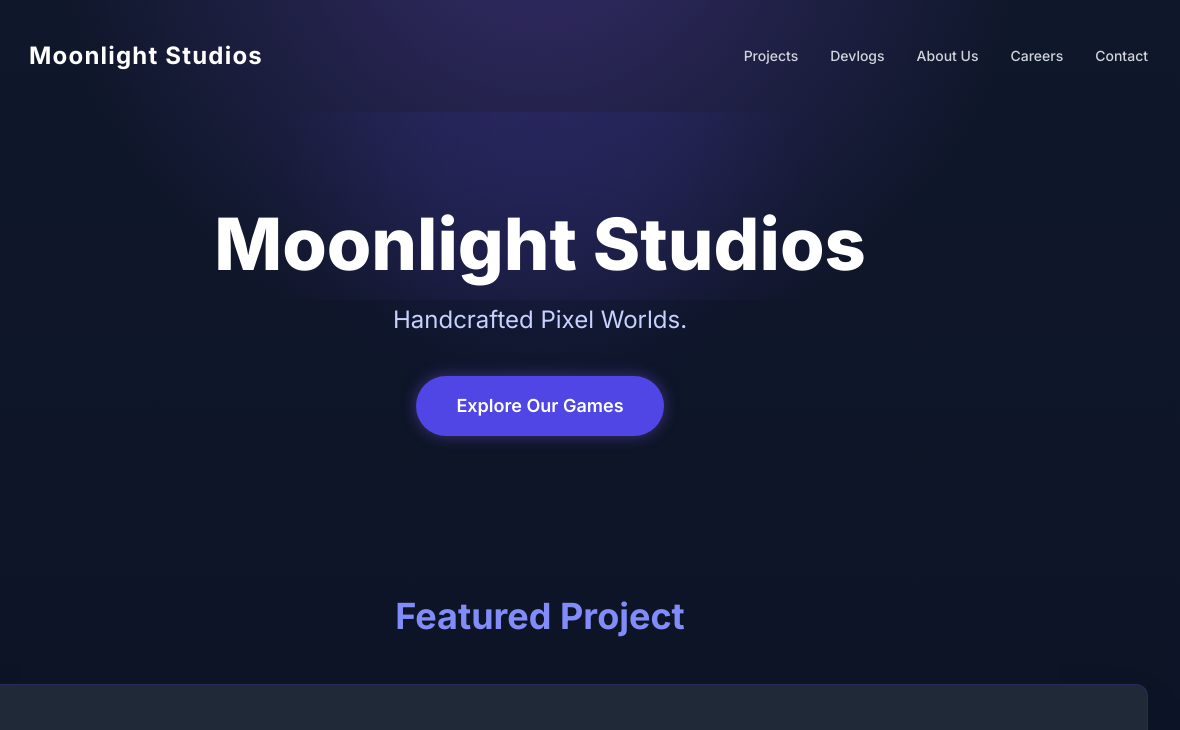
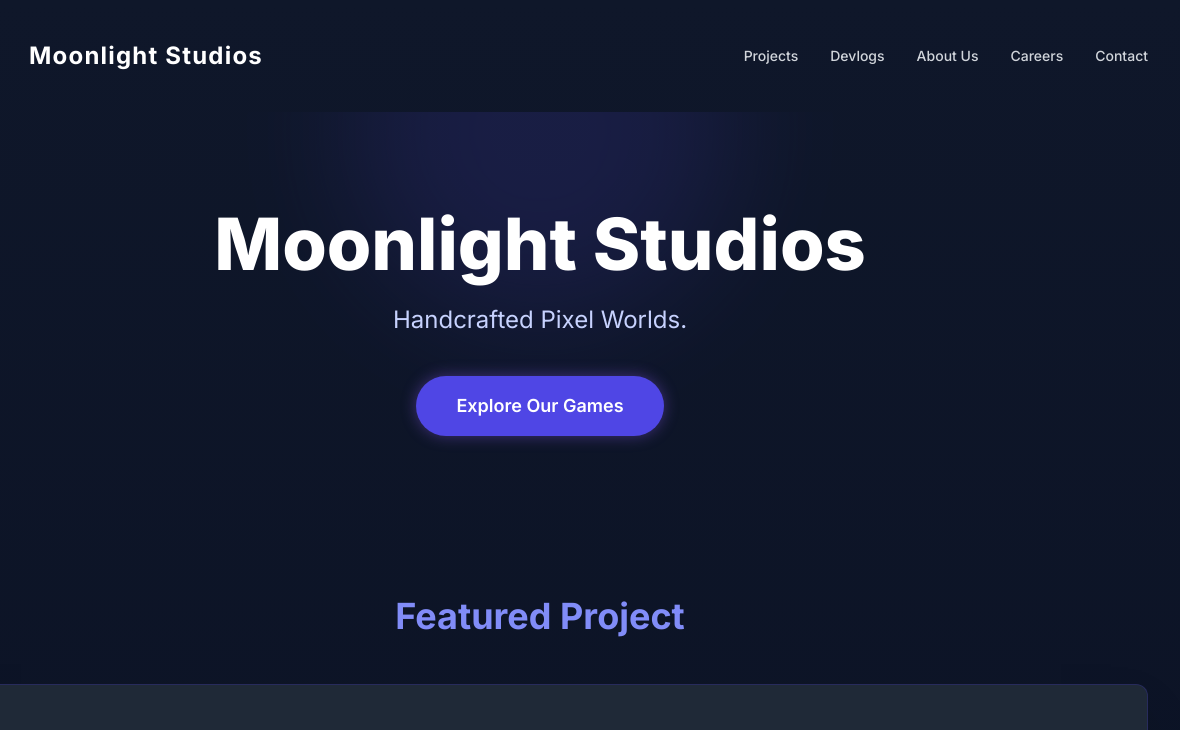
Before and after one commit to CapyBoi240/CapyBoi240.github.io, a plain HTML site: page index.html in a window 1280 px wide. Shown: the top 730 px of the page, 100-1280 px from the left. Drawn offline with nearby package versions, Linux system fonts and the light colour scheme; grey boxes are pictures that could not be loaded.

Commit message:
Update index.html

```diff
--- a/index.html
+++ b/index.html
@@ -31,20 +31,7 @@
         .icon-celestial {
             color: #8b5cf6;
         }
-        .top-moon-glow {
-            position: absolute; /* Changed to absolute to stay relative to the body/document, but fixed would also work if you want it to scroll with the viewport */
-            top: -100px; /* Start the glow effect well above the visible content */
-            left: 50%;
-            transform: translateX(-50%);
-            width: 100vw;
-            height: 400px; /* Increased height to make the fade longer */
-            /* Adjusting the radial gradient to fade more slowly */
-            background: radial-gradient(circle at center top, rgba(139,92,246,0.3) 0%, transparent 65%);
-            pointer-events: none;
-            z-index: 0;
-            /* Optional: Ensure the glow spans the full width and overflows correctly */
-            overflow: hidden;
-        }
+
 
         #site-header, main {
             position: relative;
@@ -54,7 +41,6 @@
     </style>
 </head>
 <body class="antialiased">
-    <div class="top-moon-glow pointer-events-none"></div>
     <header id="site-header" class="container mx-auto px-4 sm:px-6 lg:px-8 py-6 flex justify-between items-center z-10 relative bg-transparent border-none">
         <div class="flex items-center space-x-2">
             <img src="Icon-removebg-preview.png" alt="" width="64" style="margin-right: 25px;">
```
